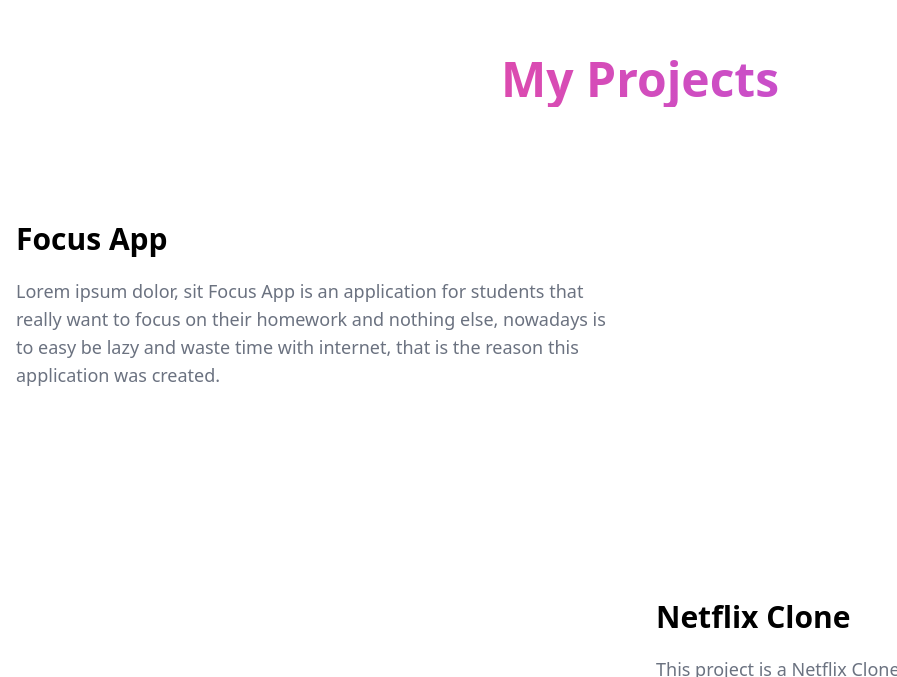
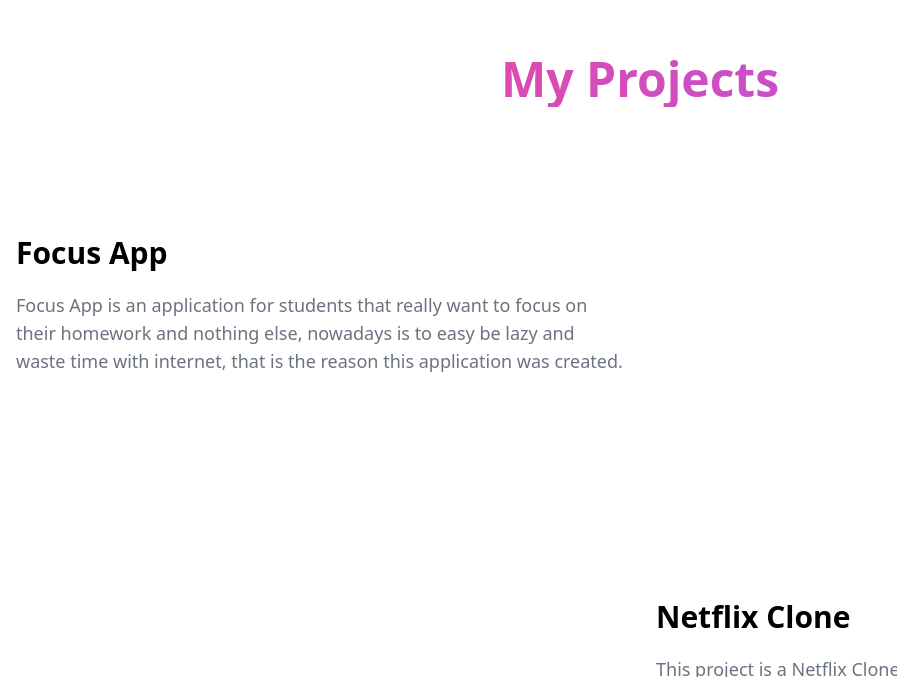
Before and after one commit to asx-dev/asx-dev.github.io, a website built with Vite: page index.html in a window 1280 px wide. Shown: the part 1180-1857 px from the top of the page, without its empty margins (0-897 px from the left). Built offline with nearby package versions, Linux system fonts and the light colour scheme.

Commit message:
problems solved

```diff
--- a/index.html
+++ b/index.html
@@ -95,8 +95,7 @@
       <div class="space-y-5 text-center md:text-start home__content">
         <h1
           class="text-5xl lg:text-6xl font-extrabold text-transparent bg-clip-text bg-gradient-to-r from-indigo-500 via-pink-500  to-purple-500 p-1">
-          👋
-          I'm ASX <br> a Mobile Engineer</h1>
+          Hi, I'm ASX <br> a Mobile Engineer</h1>
         <p class="text-lg font-light text-gray-500 dark:text-gray-300">I'm a mobile engineer my specialty is develop
           cross platform applications using React Native and also I have a solid
           understanding of web fundamentals.</p>
@@ -198,8 +197,8 @@
         <div class="grid grid-cols-1 md:grid-cols-2 gap-8">
           <div class="flex flex-col gap-5 justify-center text-center md:text-start project__content">
             <h3 class="text-3xl font-extrabold">Focus App</h3>
-            <p class="text-lg font-light text-gray-500 dark:text-gray-300 max-w-2xl">Lorem ipsum dolor, sit
-              Focus App is an application for students that really want to focus on their homework and nothing else,
+            <p class="text-lg font-light text-gray-500 dark:text-gray-300 max-w-2xl">Focus App is an application for
+              students that really want to focus on their homework and nothing else,
               nowadays is to
               easy be lazy and waste time with internet, that is the reason this application was created.</p>
           </div>
```
